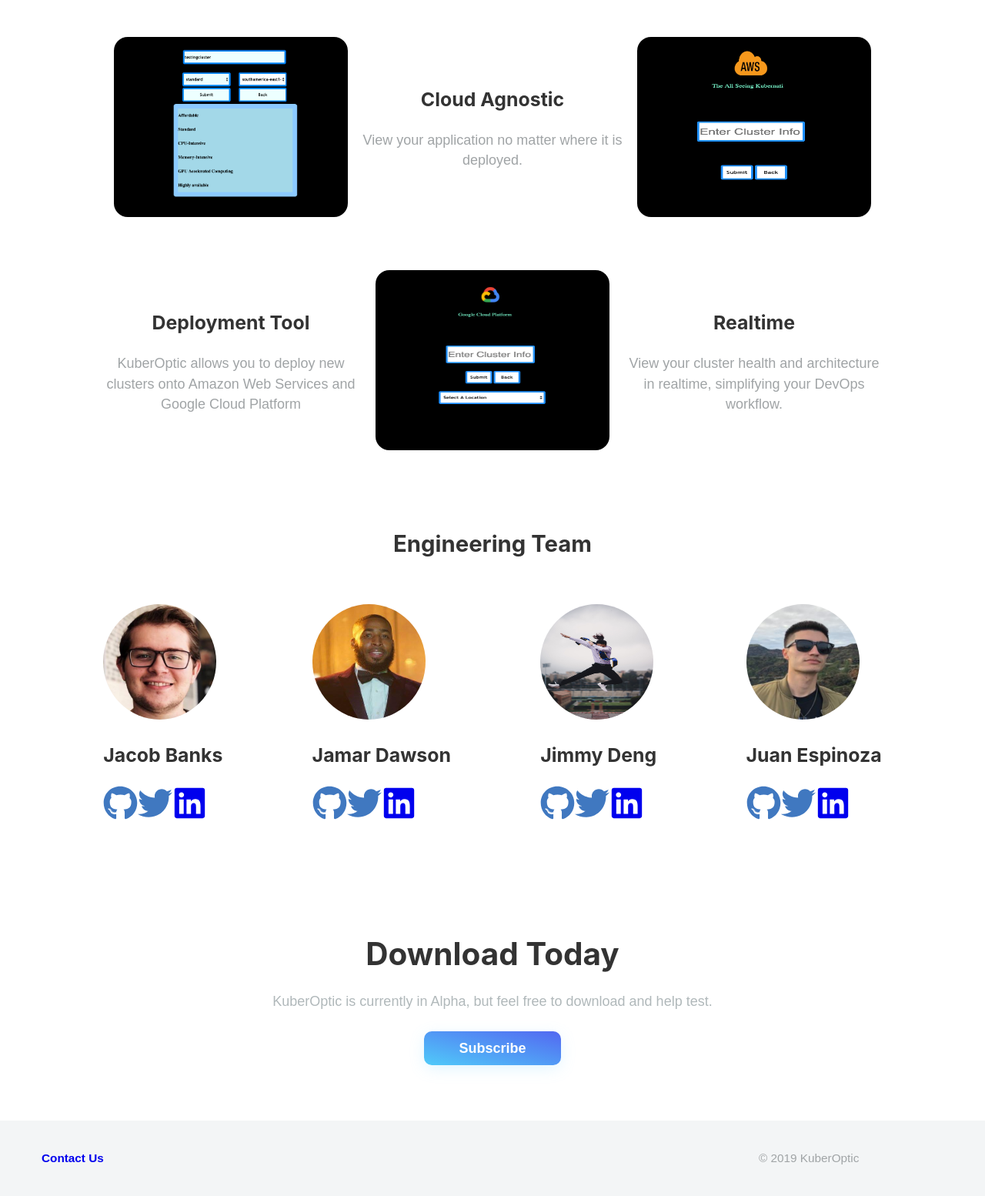
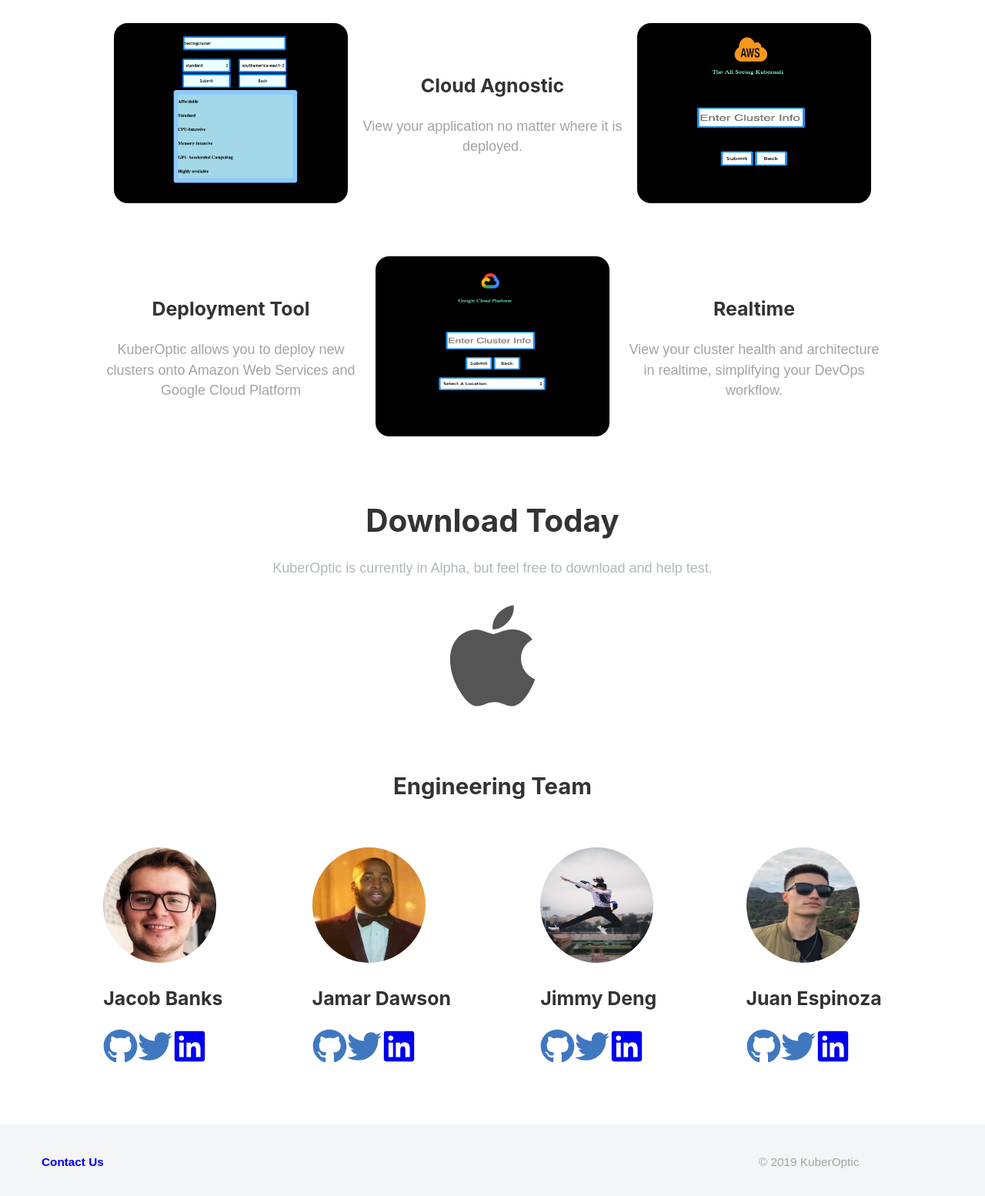
Before and after one commit to KuberOptic/landingpage, a Gatsby site: page / in a window 1280 px wide. Shown: the part 1176-2730 px from the top of the page at 77% size. Built offline with nearby package versions, Linux system fonts and the light colour scheme; Gatsby itself is replaced by a stand-in of ours.

Commit message:
download working

```diff
--- a/src/components/content.js
+++ b/src/components/content.js
@@ -15,7 +15,7 @@ const Content = () => (
     <content
       style={{
         display: "grid",
-        padding: "3rem",
+        padding: "2rem",
         alignItems: "center",
         justifyContent: "center",
         gridTemplateColumns: "repeat(auto-fit, minmax(240px, 340px))",
--- a/src/components/cta.js
+++ b/src/components/cta.js
@@ -1,15 +1,17 @@
 import React from "react"
-
+import { FaApple, FaLinux, FaWindows }  from "react-icons/fa";
 import Button from "../components/button"
 import SectionHeader from "./section-header"
 
 const CallToAction = () => (
-  <div style={{ padding: "4rem 1rem", textAlign: "center" }}>
+  <div style={{textAlign: "center", paddingBottom: "4em" }}>
     <SectionHeader
       title="Download Today"
       description="KuberOptic is currently in Alpha, but feel free to download and help test."
     />
-    <Button>Subscribe</Button>
+    <div>
+      <span><a download="Download mac object" href=""><FaApple size={150} color={"#555555"}/></a></span>
+    </div>
   </div>
 )
 
--- a/src/components/hero.js
+++ b/src/components/hero.js
@@ -33,7 +33,7 @@ const Header = ({ siteTitle }) => (
 
     <div style={{ margin: 50, position: "relative", textAlign: "center" }}>
       <div style={{ width: '50rem', height: 'auto'}}>
-      <img src={maingif} alt="kuberoptic graphic" />
+      <img style={{width: "auto", height: "150%"}} src={maingif} alt="kuberoptic graphic" />
       </div>
       <div
         style={{
--- a/src/pages/index.js
+++ b/src/pages/index.js
@@ -11,8 +11,8 @@ const IndexPage = () => (
     <SEO />
     <Hero />
     <Content />
+    <CallToAction />
     <DevProfiles />
-    <CallToAction />
   </Layout>
 )
 
```
Also changed, not shown: 1 other file.
